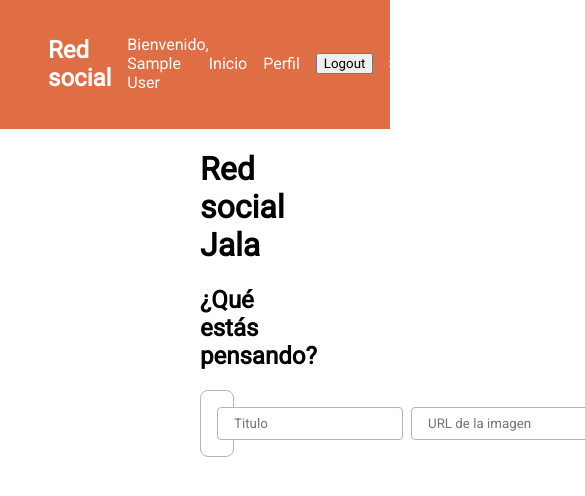
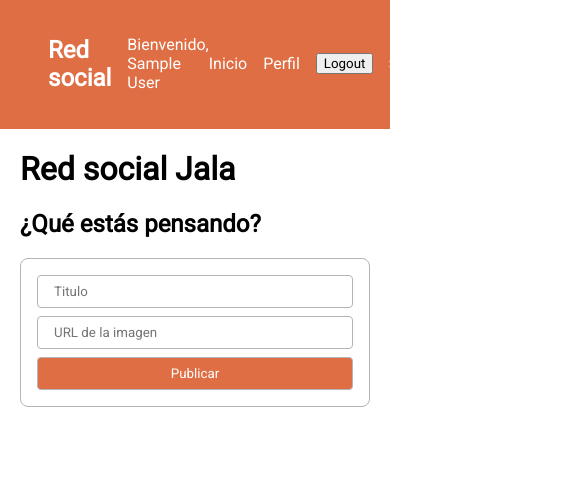
Before and after one commit to RonJala/angular-boilerplate, an Angular app: page /home in a window 390 px wide. Shown: the top 496 px of the page, 585 px wide, since content can reach past the window. Built offline with nearby package versions, Linux system fonts and the light colour scheme; sample sign-in values are in the browser's storage.

Commit message:
Responsive design fix

```diff
--- a/src/app/app.component.css
+++ b/src/app/app.component.css
@@ -1,3 +1,17 @@
 .main{
     margin: 16px 200px;
 }
+
+@media screen and (max-width: 980px) {
+    .main{
+        margin: 16px 60px;
+    }
+
+}
+
+@media screen and (max-width: 600px) {
+    .main{
+        margin: 16px 20px;
+    }
+
+}
--- a/src/app/home/home.component.css
+++ b/src/app/home/home.component.css
@@ -26,6 +26,8 @@
 }
 
 .inner-post {
+    min-width: 512px;
+
     display: flex;
     flex-direction: column;
     align-items: center;
@@ -83,3 +85,18 @@ img {
     max-width: 512px;
     max-height: 512px;
 }
+
+@media screen and (max-width: 980px) {
+    .inner-post {
+        min-width: 340px;
+        overflow: hidden;
+    }
+    .inner-post img{
+        width: 100%;
+        height: auto;
+        object-fit: cover;
+    }
+    .queestaspensando{
+        flex-direction: column;
+    }
+}
--- a/src/app/home/home.component.html
+++ b/src/app/home/home.component.html
@@ -3,7 +3,7 @@
     <h1>Red social Jala</h1>
     <section>
       <h2>¿Qué estás pensando?</h2>
-      <div>
+      <div class="queestaspensando">
         <input type="text"
          [(ngModel)]="post.text"
          placeholder="Titulo" />
@@ -26,7 +26,7 @@
               X
             </button>
           </div>
-          <img src="{{ post.image_url }}" alt="imagen del post" />
+          <img *ngIf=post.image_url src="{{ post.image_url }}" alt="imagen del post" />
         </div>
       </div>
     </section>
--- a/src/app/perfil/perfil.component.css
+++ b/src/app/perfil/perfil.component.css
@@ -100,3 +100,12 @@ img{
     object-fit: cover;
     border: 1px solid #b4b4b4;
 }
+
+@media screen and (max-width: 600px) {
+    .form{
+        div{
+            flex-direction: column;
+        }
+    }
+
+}
```
